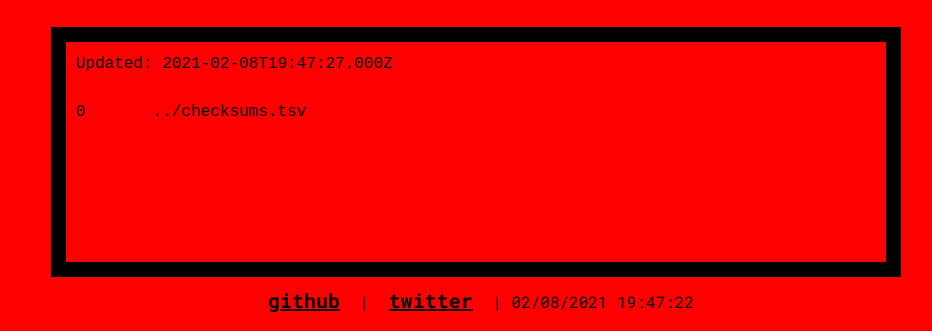
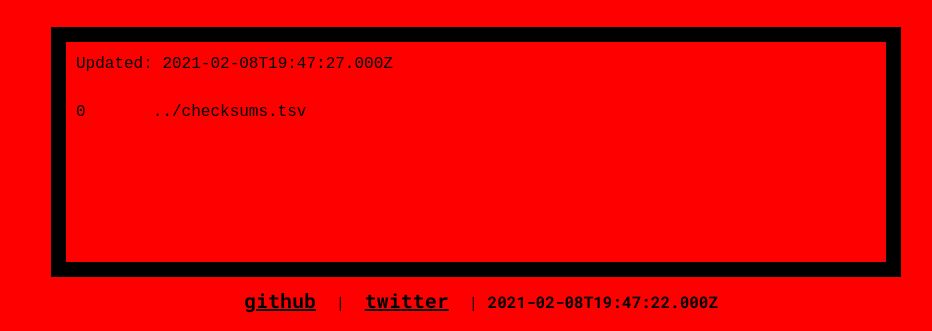
Before and after one commit to fliptopbox/dyslexic, a website: page twittertron/public/index.html in a window 1280 px wide. Shown: the part 521-852 px from the top of the page, without its empty margins (164-1096 px from the left). Drawn offline with Linux system fonts and the light colour scheme.

Commit message:
Removed lastModified date to inline func

```diff
--- a/twittertron/public/index.html
+++ b/twittertron/public/index.html
@@ -21,7 +21,14 @@
         <pre></pre>
         <a href="https://github.com/fliptopbox/cliches">github</a> |
         <a href="https://twitter.com/fliptopbox13">twitter</a> |
-        <span class="lastmodified"></span>
+        <span class="lastmodified">
+            <strong>
+                <script>
+                    const date = new Date(document.lastModified).toISOString();
+                    document.write(date);
+                </script>
+            </strong>
+        </span>
         <script src="main.js" type="module"></script>
     </body>
 </html>
--- a/twittertron/public/main.js
+++ b/twittertron/public/main.js
@@ -22,5 +22,3 @@ function getdata() {
 }
 
 getdata();
-
-document.querySelector(".lastmodified").innerHTML = document.lastModified;
```
